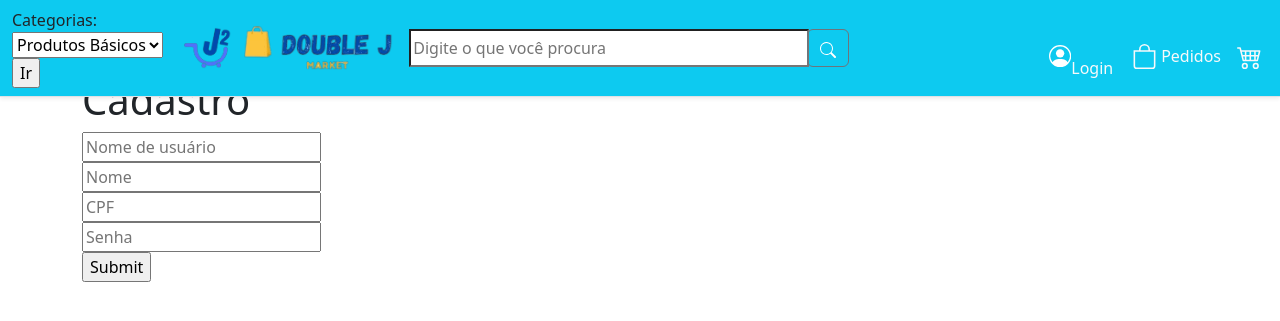
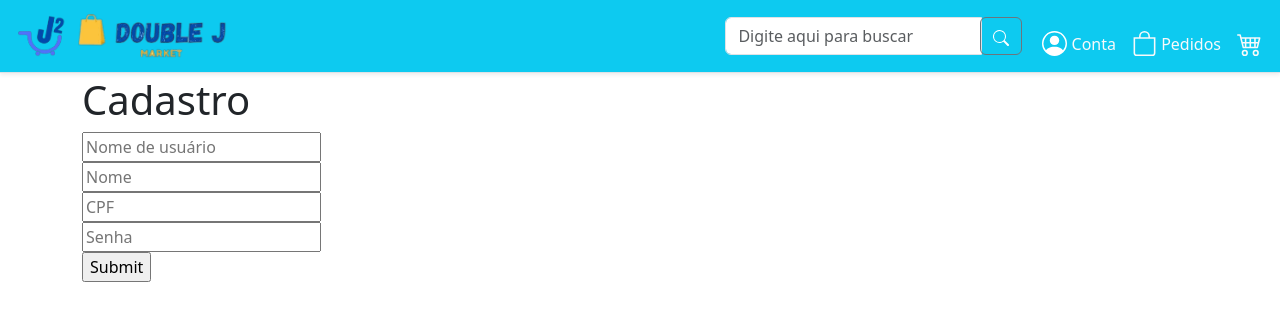
Before and after one commit to jackson51472/Mercado, a Django app: page /cadastro/ in a window 1280 px wide. Shown: the top 321 px of the page. Run offline with Django 4.2, Linux system fonts and the light colour scheme; parts of the project's set-up code (start-up, migrations or seed data) failed here and were passed over; some libraries are stand-ins or nearby versions.

Commit message:
criação da barra de busca

```diff
--- a/projeto/aplic/templates/base.html
+++ b/projeto/aplic/templates/base.html
@@ -39,10 +39,13 @@
       width: 150px;
       height: auto;
     }
-.pesquisar{
-  width: 400px;
+    .input-group-prepend {
+    width: auto; /* Ajuste conforme necessário */
     height: auto;
+    margin-right: 10px; /* Espaçamento entre a logo e a barra de busca */
   }
+
+
 .input-group-append {
     display: flex;
     align-items: center; /* Centraliza verticalmente os itens do grupo de entrada */
@@ -152,31 +155,23 @@
 
   <nav class="navbar navbar-expand-lg navbar-dark fixed-top bg-info border-bottom shadow-sm mb-3">
     <div class="container">
-      <form action="#" method="get">
-        <label for="categorias">Categorias:</label>
-        <select id="categorias" name="categorias">
-          <option value="categoria1">Produtos Básicos</option>
-          <option value="categoria2">Categoria 2</option>
-          <option value="categoria3">Categoria 3</option>
-
-        </select>
-        <input type="submit" value="Ir">
-      </form>
       <a class="navbar-brand" href="http://127.0.0.1:8000/#">
-
         <img class="logo" src="\media\logo2.png" alt="Logo">
         <img class="letras" src="\media\letras.png" alt="Logo">
       </a>
-      <div class="input-group mx-auto">
-        <input type="text" class="pesquisar" placeholder="Digite o que você procura">
-          <span class="input-group-append">
-              <button class="btn btn-secondary" type="button">
+
+      <form method="GET" action="{% url 'buscar_produtos' %}" class="form-inline my-2 my-lg-0 ml-auto">
+        <div class="input-group">
+            <input type="text" class="form-control" placeholder="Digite aqui para buscar" name="search" id="search" value="{{ termo_de_busca }}">
+            <div class="input-group-append">
+                <button class="btn btn-secondary" type="submit" id="button-addon">
                     <svg xmlns="http://www.w3.org/2000/svg" width="16" height="16" fill="currentColor" class="bi bi-search" viewBox="0 0 16 16">
                         <path d="M11.742 10.344a6.5 6.5 0 1 0-1.397 1.398h-.001c.03.04.062.078.098.115l3.85 3.85a1 1 0 0 0 1.415-1.414l-3.85-3.85a1.007 1.007 0 0 0-.115-.1zM12 6.5a5.5 5.5 0 1 1-11 0 5.5 5.5 0 0 1 11 0z"/>
                     </svg>
                 </button>
-          </span>
             </div>
+        </div>
+    </form>
 
 
       </div>
@@ -184,24 +179,12 @@
     <div class="align-self-end">
       <ul class="navbar-nav" style="margin-right: 10px; display: flex; align-items: center;">
         <li class="nav-item">
-          {% if user.is_authenticated %}
-            <a class="nav-link text-light d-flex align-items-center" href="\cadastro">
+            <a class="nav-link text-light d-flex align-items-center" href="#">
                 <svg xmlns="http://www.w3.org/2000/svg" width="25px" height="auto" fill="white" class="bi bi-person-circle" viewBox="0 0 16 16" >
                     <path d="M11 6a3 3 0 1 1-6 0 3 3 0 0 1 6 0z"/>
                     <path fill-rule="evenodd" d="M0 8a8 8 0 1 1 16 0A8 8 0 0 1 0 8zm8-7a7 7 0 0 0-5.468 11.37C3.242 11.226 4.805 10 8 10s4.757 1.225 5.468 2.37A7 7 0 0 0 8 1z"/>
                 </svg>
-            &nbsp;
-                  {{ user.username }}
-            {% else %}
-
-              <a class="nav-link text-light d-flex align-items-center" href="\login">
-              <svg xmlns="http://www.w3.org/2000/svg" width="25px" height="auto" fill="white" class="bi bi-person-circle" viewBox="0 0 16 16" >
-                  <path d="M11 6a3 3 0 1 1-6 0 3 3 0 0 1 6 0z"/>
-                  <path fill-rule="evenodd" d="M0 8a8 8 0 1 1 16 0A8 8 0 0 1 0 8zm8-7a7 7 0 0 0-5.468 11.37C3.242 11.226 4.805 10 8 10s4.757 1.225 5.468 2.37A7 7 0 0 0 8 1z"/>
-              </svg>
-              &nbsp;
-                    Login
-            {% endif %}
+                &nbsp;Conta
             </a>
         </li>
         <li class="nav-item">
@@ -232,6 +215,7 @@
 
     {% block content %}
 
+
     {% endblock %}
 
 </body>
--- a/projeto/aplic/urls.py
+++ b/projeto/aplic/urls.py
@@ -1,5 +1,5 @@
 from django.urls import path
-from .views import IndexView, DetalhesProdutoView, cadastro, cliente_login
+from .views import IndexView, DetalhesProdutoView,buscar_produtos, cadastro, cliente_login
 from django.contrib.auth import views
 from aplic.forms import UserLoginForm
 
@@ -7,6 +7,7 @@ from aplic.forms import UserLoginForm
 
 urlpatterns = [
     path("", IndexView.as_view(), name="index"),
+   path('buscar_produtos/', buscar_produtos, name='buscar_produtos'),
     path("detalhes/<int:id>",DetalhesProdutoView.as_view(), name="detalhe_produto"),
     #path("login/", cliente_login, name="login"),
     path('login/', views.LoginView.as_view(template_name="login.html", authentication_form=UserLoginForm), name='login'),
--- a/projeto/aplic/views.py
+++ b/projeto/aplic/views.py
@@ -8,6 +8,21 @@ from aplic.models import Produto, Cliente, User
 from django.contrib.auth import authenticate, login
 from django.shortcuts import render, redirect
 
+# No seu arquivo views.py
+from django.shortcuts import render
+from .models import Produto
+from django.db.models import Q
+
+def buscar_produtos(request):
+    termo_de_busca = request.GET.get('search')
+
+    if termo_de_busca:
+        resultados = Produto.objects.filter(Q(nome_produto__icontains=termo_de_busca))
+    else:
+        resultados = Produto.objects.all()
+
+    context = {'resultados': resultados, 'termo_de_busca': termo_de_busca}
+    return render(request, 'buscar.html', context)
 
 def cliente_login(request):
     if request.method == 'POST':
```
Also changed, not shown: projeto/aplic/templates/buscar.html (added, +27 -0 lines), projeto/media/e9585159-426c-4428-8df3-182d2a86a32e.png (added), projeto/media/e9585159-426c-4428-8df3-182d2a86a32e.thumb.png (added). Lines whose indentation alone changed are shown as unchanged.
